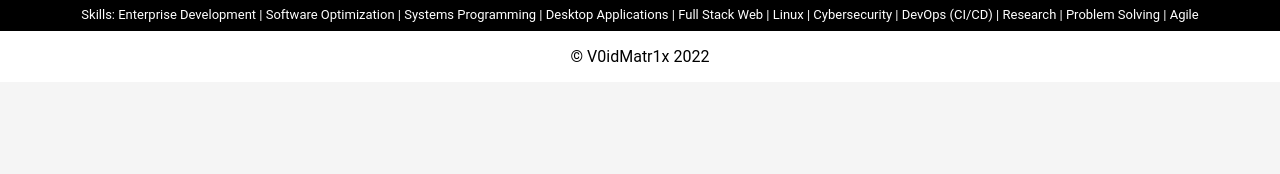
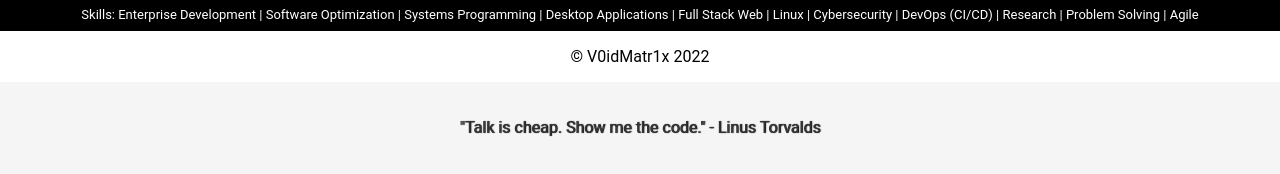
Before and after one commit to V0idMatr1x/MyPortfolio, a Svelte app: page / in a window 1280 px wide. Shown: the part 718-892 px from the top of the page. Before the commit the page ends 800 px from the top, so only its background shows below. Built offline with nearby package versions, Linux system fonts and the light colour scheme; a web font is replaced by a local one.

Commit message:
add: favorite quote

```diff
--- a/src/App.svelte
+++ b/src/App.svelte
@@ -3,6 +3,7 @@
   import PromoteSelf from './lib/PromoteSelf.svelte';
   import Banner from './lib/Banner.svelte';
   import Landing from './lib/Landing.svelte';
+  import Quote from './lib/FavoriteQuote.svelte';
   import Footer from './lib/Footer.svelte';
 </script>
 
@@ -11,5 +12,6 @@
   <PromoteSelf />
   <Landing />
   <Banner />
+  <Quote />
   <Footer />
 </div>
--- a/src/app.css
+++ b/src/app.css
@@ -119,6 +119,17 @@ a {
     background-repeat: no-repeat;
 }
 
+.quote {
+    display: flex;
+    flex-direction: column;
+    justify-content: center;
+    align-items: center;
+    padding: 3rem;
+    margin: 1rem;
+    height: fit-content;
+    text-shadow: black 1px 0px 1px;
+}
+
 .footer-container {
     position: fixed;
     left: 0;
--- /dev/null
+++ b/src/lib/FavoriteQuote.svelte
@@ -0,0 +1,3 @@
+<div class="quote">
+    <p>"Talk is cheap. Show me the code." - Linus Torvalds</p>
+</div>
```
